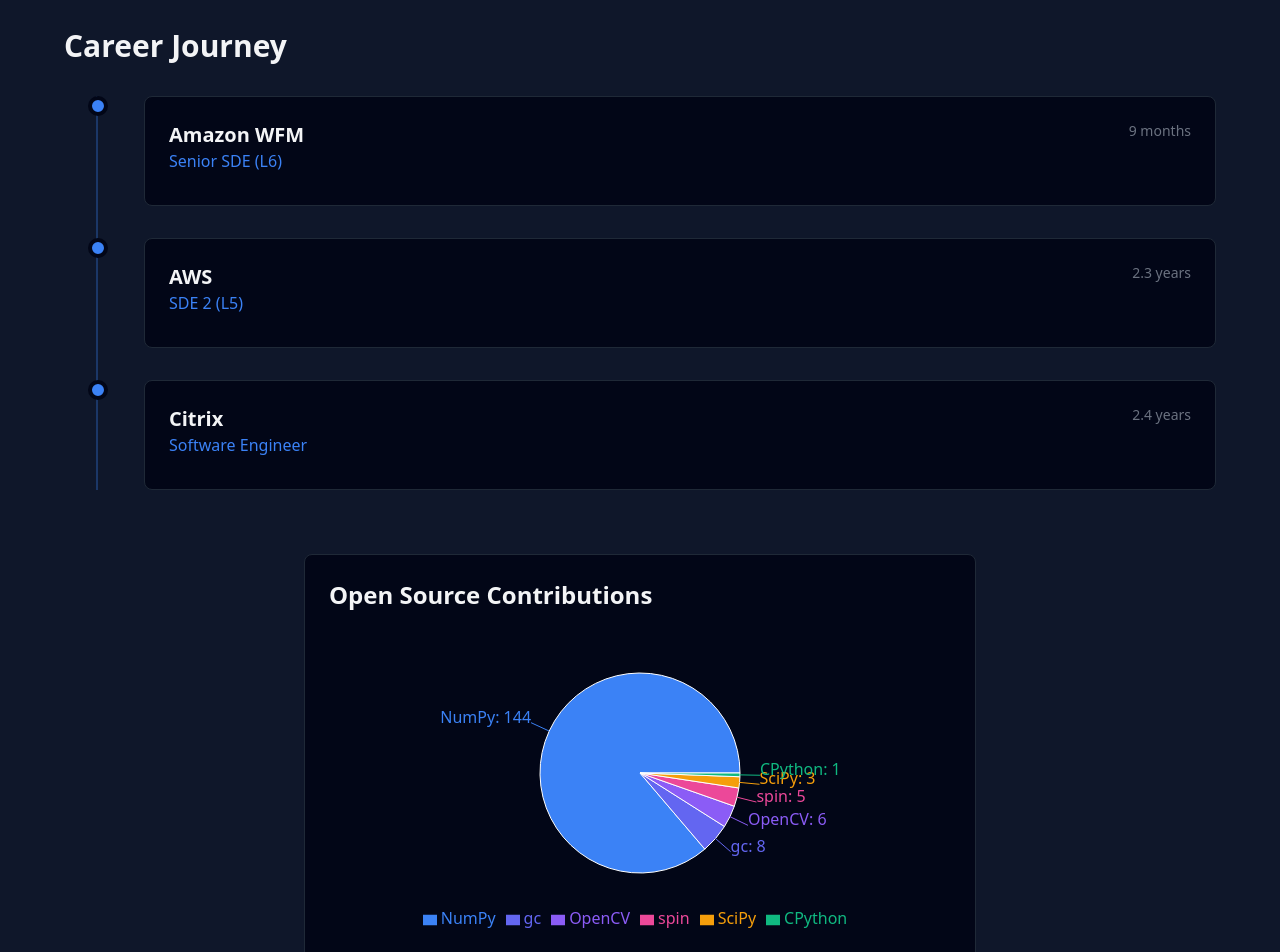
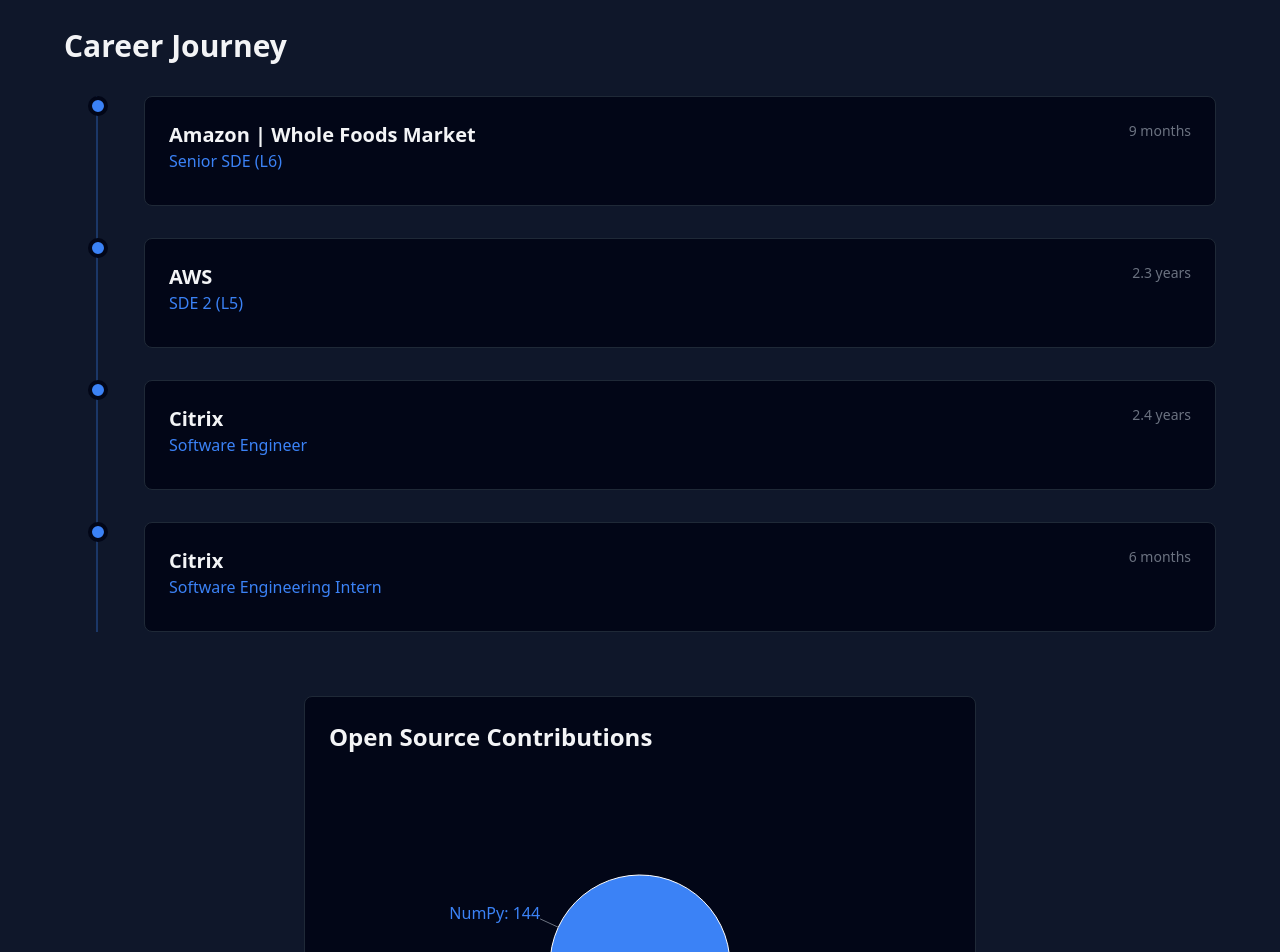
Before and after one commit to ganesh-k13/ganesh-k13.github.io, a React (Vite) app: page / in a window 1280 px wide. Shown: the part 940-1892 px from the top of the page. Built offline with nearby package versions, Linux system fonts and the light colour scheme.

Commit message:
ENH: Enhanced Open Source visualizations

```diff
--- a/src/components/OpenSourceChart.jsx
+++ b/src/components/OpenSourceChart.jsx
@@ -3,10 +3,18 @@
 
 const COLORS = ['#3b82f6', '#6366f1', '#8b5cf6', '#ec4899', '#f59e0b', '#10b981']
 
-const OpenSourceChart = () => (
+const OpenSourceChart = () => {
+  const handleLegendClick = (entry) => {
+    const project = visualData.openSourceImpact.find(p => p.project === entry.value)
+    if (project) {
+      window.open(`https://github.com/${project.repo}/commits?author=ganesh-k13`, '_blank')
+    }
+  }
+
+  return (
     <div className="bg-darker p-6 rounded-lg border border-gray-800">
       <h3 className="text-2xl font-semibold mb-6 text-gray-100">Open Source Contributions</h3>
-    <ResponsiveContainer width="100%" height={300}>
+      <ResponsiveContainer width="100%" height={400}>
         <PieChart>
           <Pie
             data={visualData.openSourceImpact}
@@ -14,20 +22,32 @@
             nameKey="project"
             cx="50%"
             cy="50%"
-          outerRadius={100}
+            outerRadius={90}
             label={({ project, contributions }) => `${project}: ${contributions}`}
+            labelLine={{ stroke: '#6b7280', strokeWidth: 1 }}
           >
             {visualData.openSourceImpact.map((entry, index) => (
               <Cell key={`cell-${index}`} fill={COLORS[index % COLORS.length]} />
             ))}
           </Pie>
           <Tooltip
-          contentStyle={{ backgroundColor: '#0f172a', border: '1px solid #3b82f6', borderRadius: '8px' }}
+            contentStyle={{
+              backgroundColor: '#1e293b',
+              border: '2px solid #3b82f6',
+              borderRadius: '8px',
+              color: '#f1f5f9'
+            }}
+            itemStyle={{ color: '#f1f5f9' }}
           />
-        <Legend />
+          <Legend
+            wrapperStyle={{ color: '#9ca3af', cursor: 'pointer' }}
+            onClick={handleLegendClick}
+          />
         </PieChart>
       </ResponsiveContainer>
+      <p className="text-xs text-gray-500 text-center mt-2">Click project names to view commits on GitHub</p>
     </div>
   )
+}
 
 export default OpenSourceChart
--- a/src/data/visuals.json
+++ b/src/data/visuals.json
@@ -1,7 +1,7 @@
 {
   "careerTimeline": [
     {
-      "company": "Amazon WFM",
+      "company": "Amazon | Whole Foods Market",
       "role": "Senior SDE (L6)",
       "start": "2024-04",
       "end": null,
@@ -15,7 +15,7 @@
       "start": "2021-12",
       "end": "2024-03",
       "duration": "2.3 years",
-      "impact": "1700 hours/month saved",
+      "impact": "1700 hours/month of engineering hours saved",
       "technologies": ["Python", "Flask", "ECS", "Fargate", "CDK"]
     },
     {
@@ -26,14 +26,23 @@
       "duration": "2.4 years",
       "impact": "WAF Recommendation Engine",
       "technologies": ["Python", "Kubernetes", "Security", "NetScaler"]
+    },
+    {
+      "company": "Citrix",
+      "role": "Software Engineering Intern",
+      "start": "2019-01",
+      "end": "2019-06",
+      "duration": "6 months",
+      "impact": "Ingress Controller for NetScaler WAF in Kubernetes deployment",
+      "technologies": ["Python", "Kubernetes", "Security", "NetScaler"]
     }
   ],
   "openSourceImpact": [
-    { "project": "NumPy", "contributions": 144, "role": "Core Dev" },
-    { "project": "gc", "contributions": 8, "role": "Contributor" },
-    { "project": "OpenCV", "contributions": 6, "role": "Contributor" },
-    { "project": "spin", "contributions": 5, "role": "Contributor" },
-    { "project": "SciPy", "contributions": 3, "role": "Contributor" },
-    { "project": "CPython", "contributions": 1, "role": "Contributor" }
+    { "project": "NumPy", "contributions": 144, "role": "Core Dev", "repo": "numpy/numpy" },
+    { "project": "gc", "contributions": 8, "role": "Contributor", "repo": "mkirchner/gc" },
+    { "project": "OpenCV", "contributions": 6, "role": "Contributor", "repo": "opencv/opencv" },
+    { "project": "spin", "contributions": 5, "role": "Contributor", "repo": "scientific-python/spin" },
+    { "project": "SciPy", "contributions": 3, "role": "Contributor", "repo": "scipy/scipy" },
+    { "project": "CPython", "contributions": 1, "role": "Contributor", "repo": "python/cpython" }
   ]
 }
```
Lines whose indentation alone changed are shown as unchanged.
